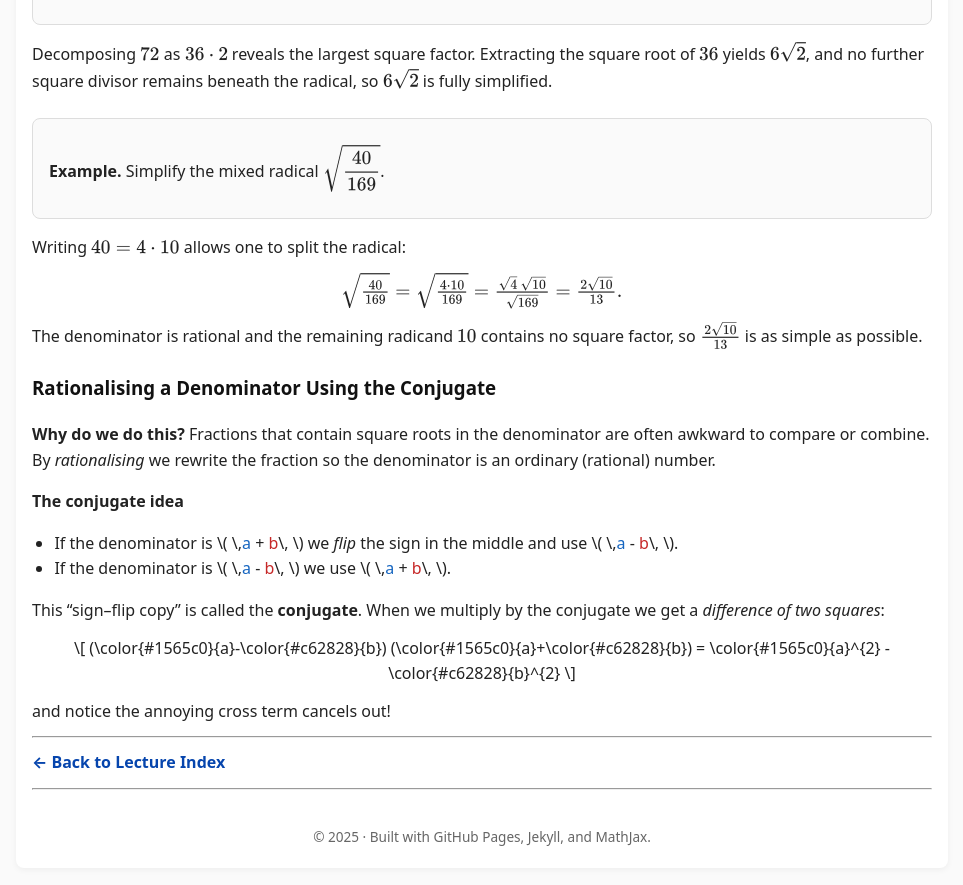
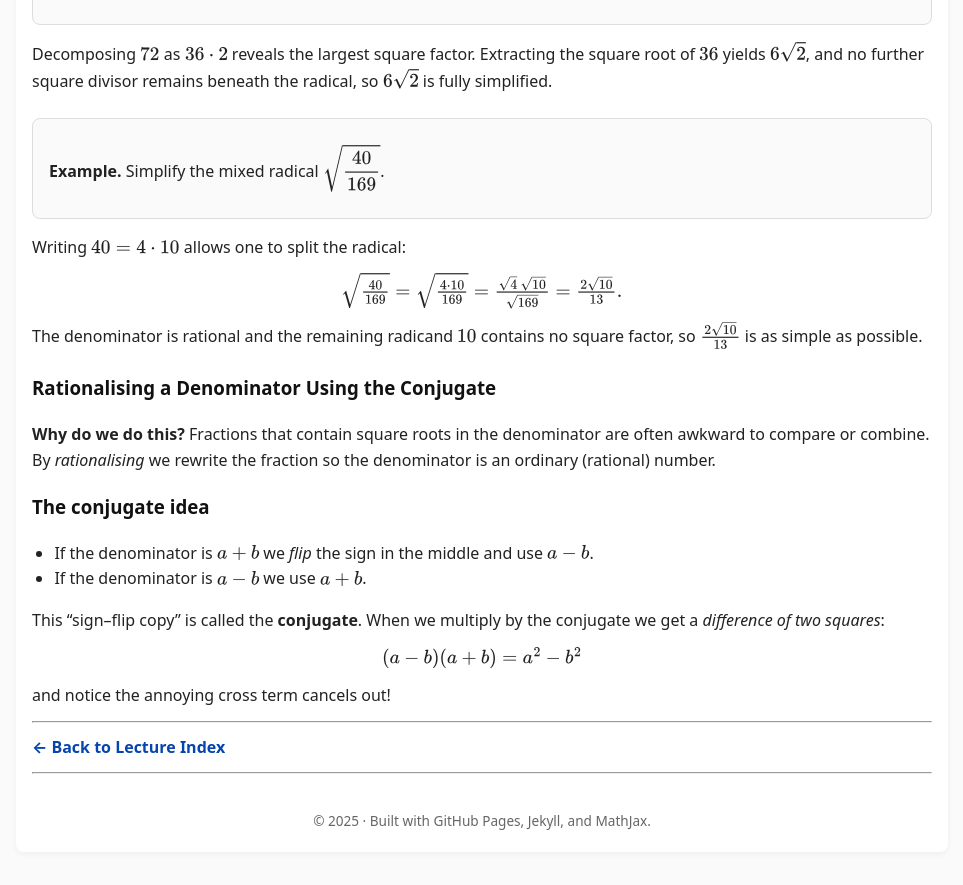
Before and after one commit to SaleemKamaludin/SaleemKamaludin.github.io, a Jekyll site: the page built from courses/math-1115/lecture-notes/lecture3.md, in a window 1280 px wide and 900 px high, scrolled down 4434 px. Shown: the top 885 px of the window, without its empty margins (158-1121 px from the left). Built offline with Jekyll 4.4.1, drawn with Linux system fonts in a browser that asks for light colours.

Commit message:
Update lecture3.md

```diff
--- a/courses/math-1115/lecture-notes/lecture3.md
+++ b/courses/math-1115/lecture-notes/lecture3.md
@@ -666,48 +666,32 @@ To ensure consistency, these operations must be performed in a **specific order*
 
 
 
-<p style="margin-top:1rem;">
-  <strong>The conjugate idea</strong>
-</p>
-
+<h3>The conjugate idea</h3>
 
 <ul style="list-style-type: disc; padding-left: 1.4rem; line-height: 1.6;">
   <li>
-    If the denominator is
-    \( \,<span style="color:#1565c0;">a</span> + <span style="color:#c62828;">b</span>\, \)
-    we <em>flip</em> the sign in the middle and use
-    \( \,<span style="color:#1565c0;">a</span> - <span style="color:#c62828;">b</span>\, \).
+    If the denominator is \( a + b \) we <em>flip</em> the sign in the middle and use \( a - b \).
   </li>
- <li>
-    If the denominator is
-    \( \,<span style="color:#1565c0;">a</span> - <span style="color:#c62828;">b</span>\, \)
-    we use
-    \( \,<span style="color:#1565c0;">a</span> + <span style="color:#c62828;">b</span>\, \).
+  <li>
+    If the denominator is \( a - b \) we use \( a + b \).
   </li>
 </ul>
-
-
 
 <p style="margin-top:0.6rem;">
   This “sign–flip copy” is called the <strong>conjugate</strong>.
   When we multiply by the conjugate we get a <em>difference of two squares</em>:
 </p>
 
-
 <p style="text-align:center; margin:0.6rem 0;">
-  \[
-    (\color{#1565c0}{a}-\color{#c62828}{b})
-    (\color{#1565c0}{a}+\color{#c62828}{b})
-    = \color{#1565c0}{a}^{2} - \color{#c62828}{b}^{2}
-  \]
+  \( (a-b)(a+b) = a^{2} - b^{2} \)
 </p>
-
 
 <p>
   and notice the annoying cross term cancels out!
 </p>
 
 
+
 ---
 
 **[← Back to Lecture Index](/courses/math-1115/lecture-notes/)**
```
